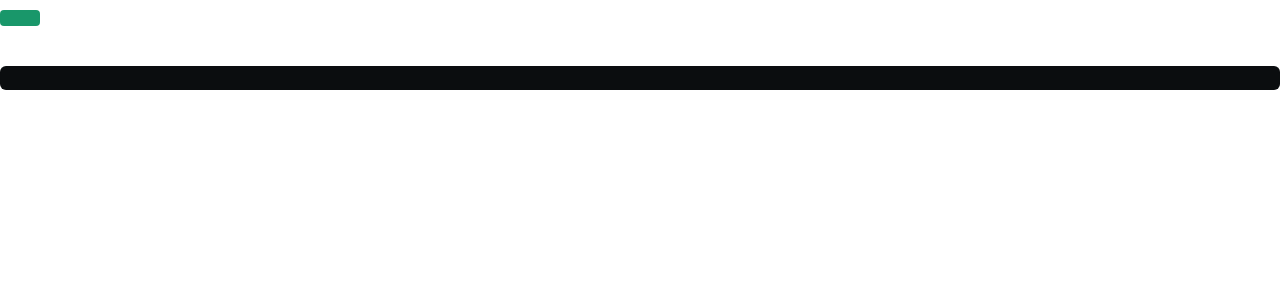
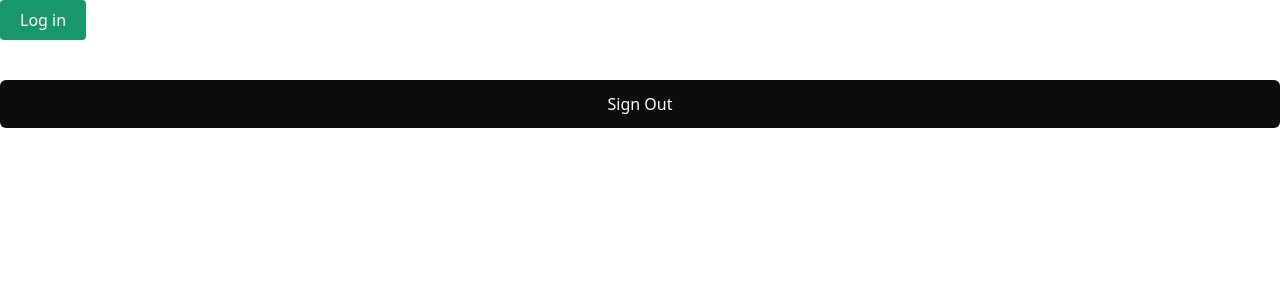
Before and after one commit to Qaudri/vue-todo, a Vue app: page / in a window 1280 px wide. Shown: the top 300 px of the page. Built offline with nearby package versions, Linux system fonts and the light colour scheme.

Commit message:
refactor: button components updated

```diff
--- a/src/components/Ui/Buttons/Primary.vue
+++ b/src/components/Ui/Buttons/Primary.vue
@@ -1,11 +1,14 @@
 <template>
   <div>
-    <button class="rounded bg-primary hover:bg-opacity-75 duration-500 ease-out text-white text-base font-medium px-5 py-2"></button>
+    <button class="rounded bg-primary hover:bg-opacity-75 duration-500 ease-out text-white text-base font-medium px-5 py-2">{{button_text}}</button>
   </div>
 </template>
 
 <script>
 export default {
+  props: {
+    button_text: String
+  }
 }
 </script>
 
--- a/src/components/Ui/Buttons/Secondary.vue
+++ b/src/components/Ui/Buttons/Secondary.vue
@@ -1,6 +1,6 @@
 <template>
   <div>
-    <button class="w-full py-3 bg-dark rounded-md hover:bg-primary dark:text-dark text-white dark:hover:text-dark dark:bg-white duration-500 ease-in-out inline-block mt-10">{{button_text}}</button>
+    <button class="w-full py-3 bg-dark rounded-md hover:bg-primary dark:text-dark text-white dark:hover:text-dark dark:bg-white duration-500 ease-in-out inline-block mt-10 font-medium">{{button_text}}</button>
   </div>
 </template>
 
--- a/src/views/LandingPage.vue
+++ b/src/views/LandingPage.vue
@@ -1,7 +1,7 @@
 <template>
   <div>
-    <PrimaryBtn button_text="Log in">Sign Up</PrimaryBtn>
-    <SecondaryBtn>Log in</SecondaryBtn>
+    <PrimaryBtn button_text="Log in"></PrimaryBtn>
+    <SecondaryBtn button_text="Sign Out"></SecondaryBtn>
 
   </div>
 </template>
```
